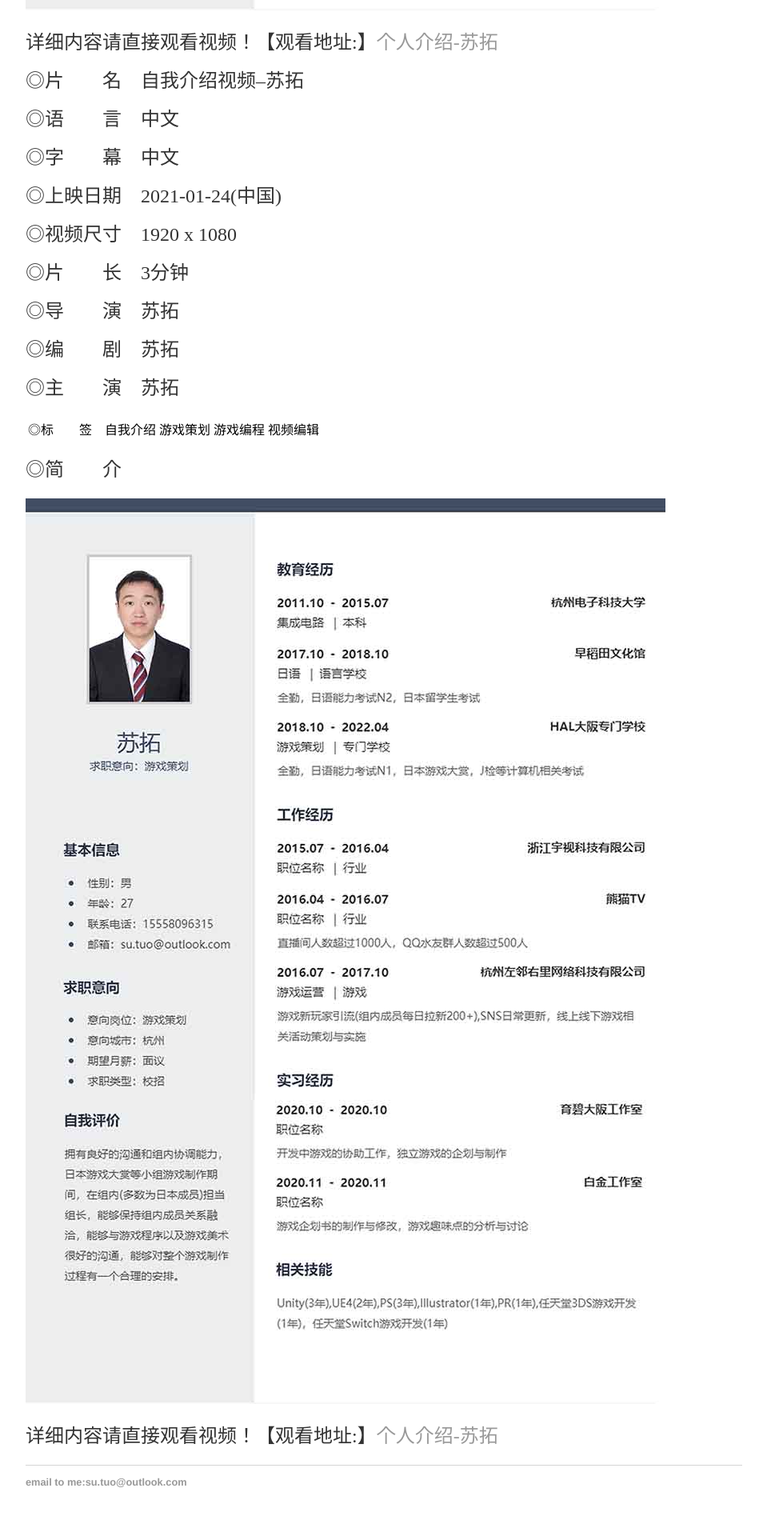
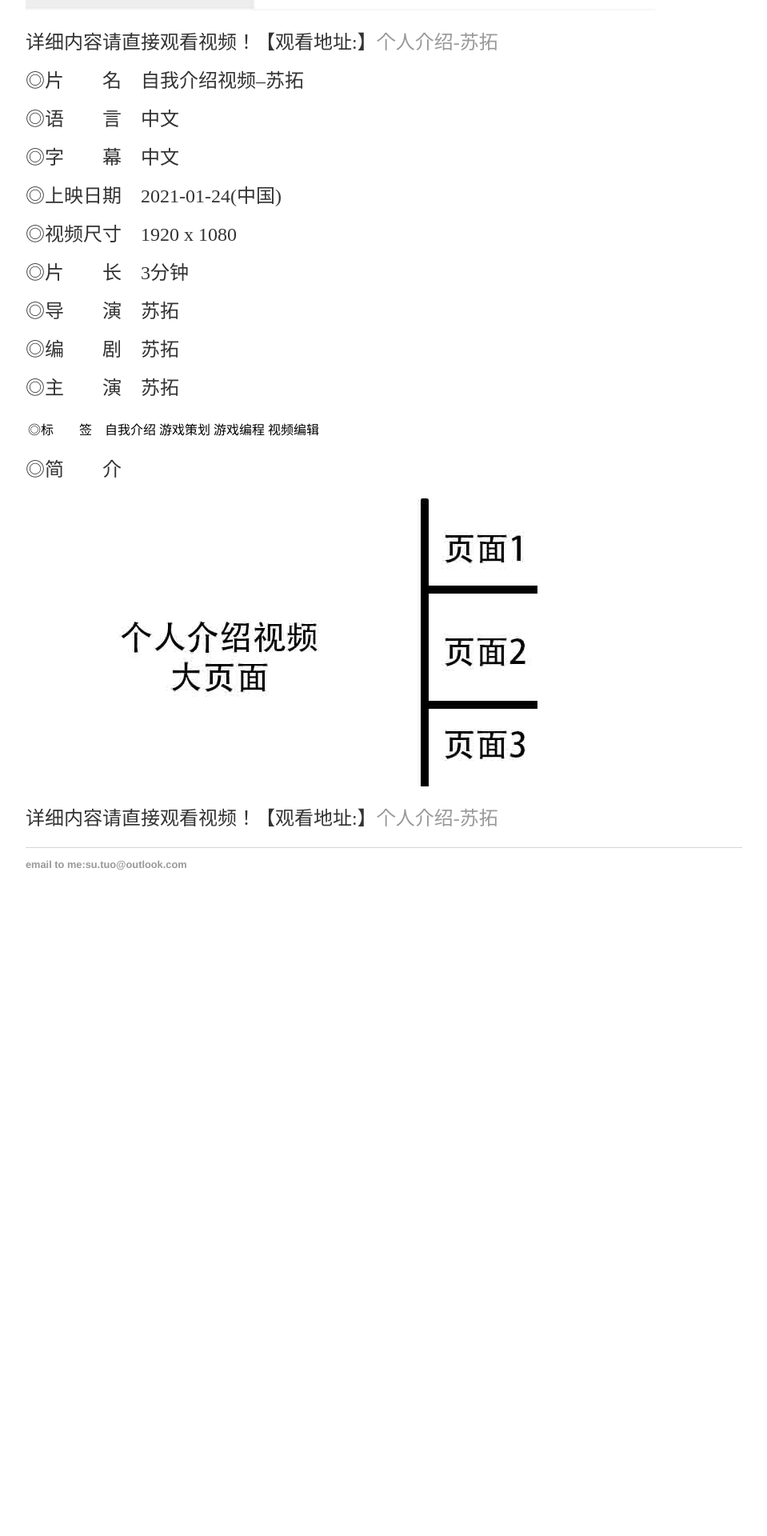
Before and after one commit to SotakuStudio/SotakuStudio.github.io, a Jekyll site: the page built from _posts/2021-12-30-chnresume.md, in a window 1280 px wide. Shown: the part 1342-3262 px from the top of the page at 80% size, without its empty margins (160-1119 px from the left). Built offline with Jekyll 4.4.1, drawn with Linux system fonts in a browser that asks for light colours; after the commit the page ends 2490 px from its top, so only the background shows below that.

Commit message:
Update 2021-12-30-chnresume.md

```diff
--- a/_posts/2021-12-30-chnresume.md
+++ b/_posts/2021-12-30-chnresume.md
@@ -29,6 +29,6 @@ date: 2021-12-30
 
 ◎简　　介
 
-![Image text](https://github.com/SotakuStudio/SotakuStudio.github.io/blob/main/chnblog/image/chnresume.jpg?raw=true)
+![Image text](https://github.com/SotakuStudio/SotakuStudio.github.io/blob/main/chnblog/image/IntroductionPage.jpg?raw=true)
 
 详细内容请直接观看视频！【观看地址:】[个人介绍-苏拓](https://1drv.ms/v/s!Aj9fktzHJKNciN02BrABSgitCyzcvw?e=68vd63)
```
